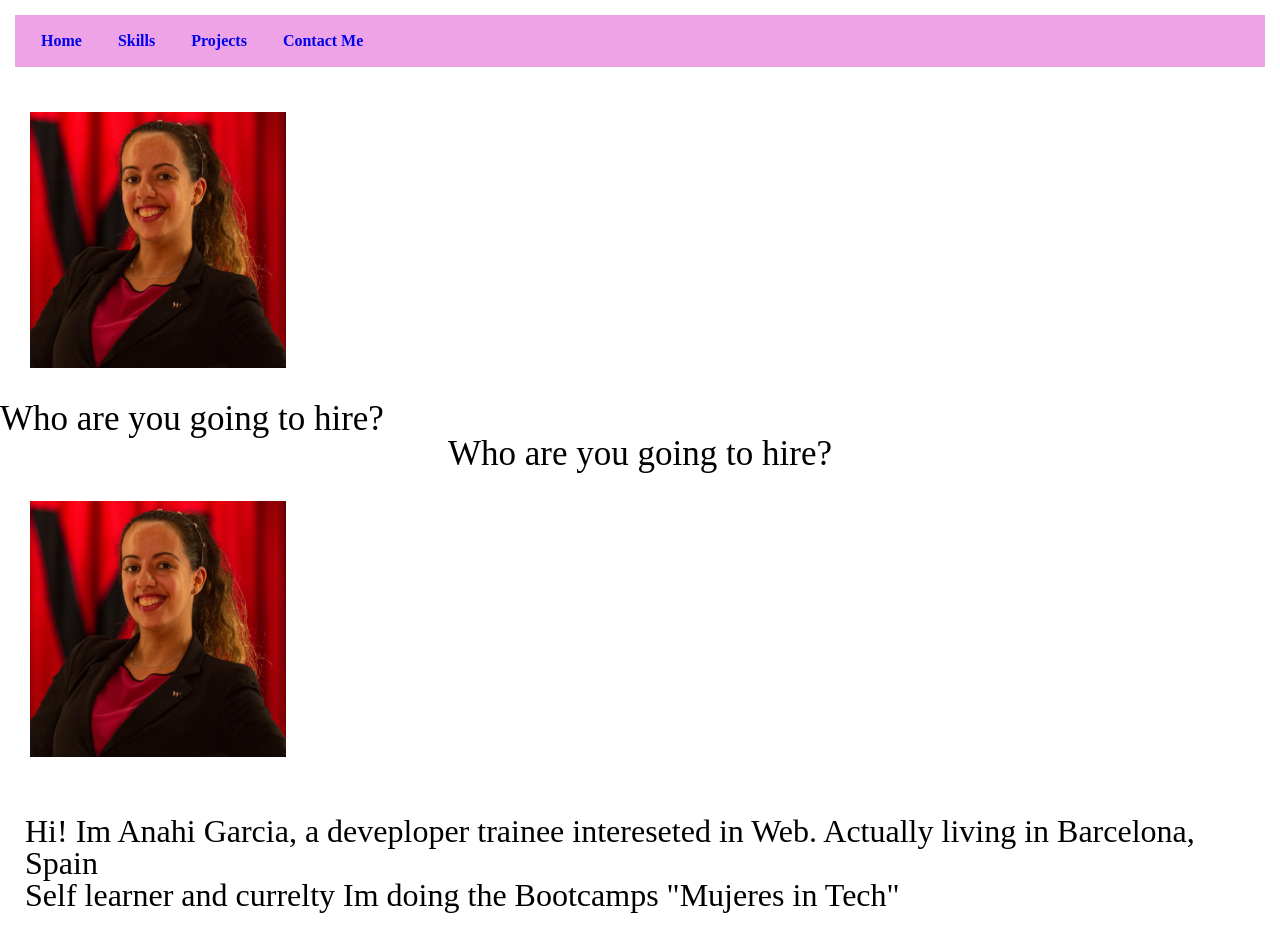
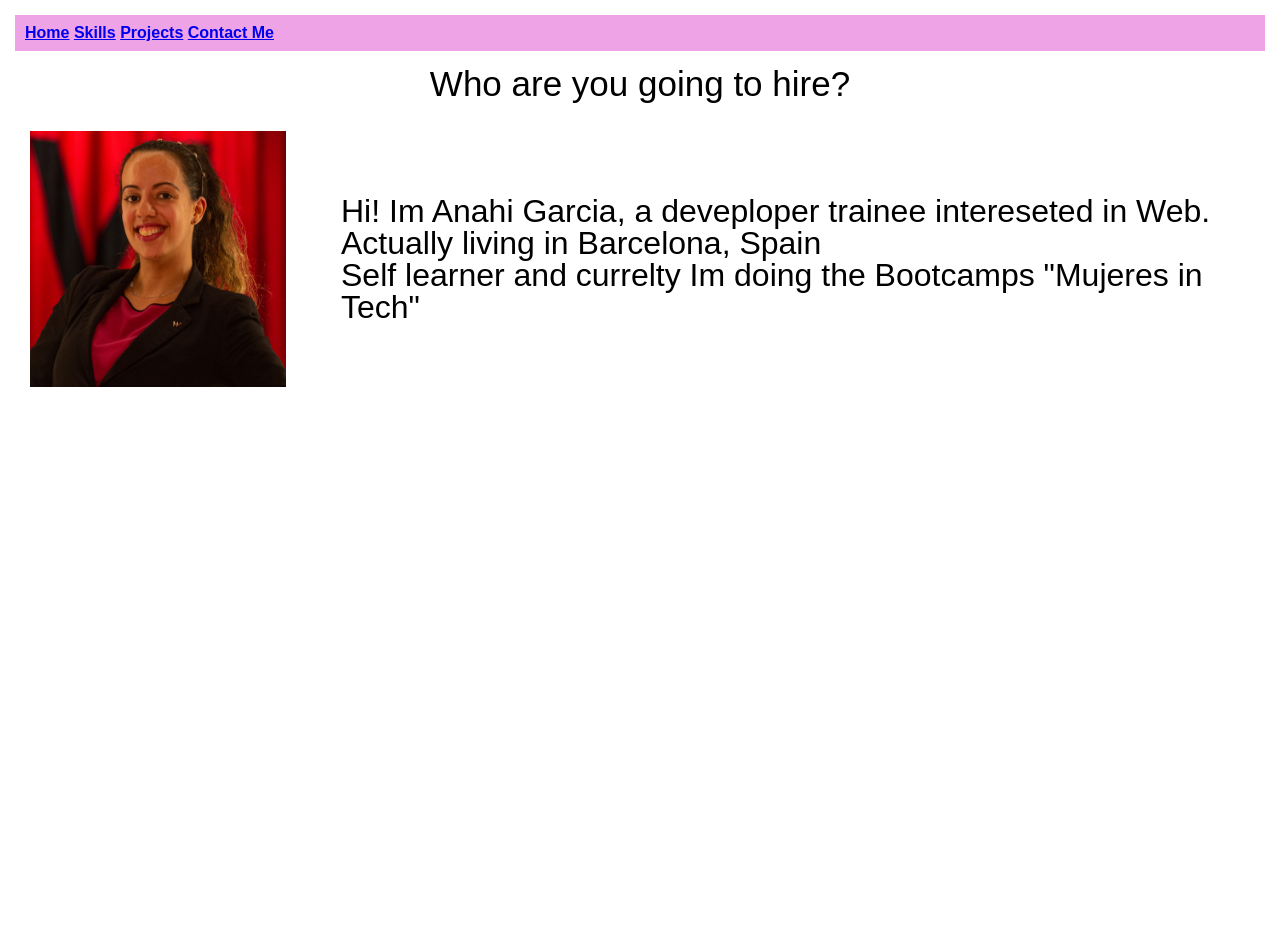
Before and after one commit to gsanahi/Glovo-Any, a plain HTML site: page html-css/Portfolio/index.html in a window 1280 px wide. After the commit the page ends 800 px from the top, so only its background shows below. Drawn offline with Linux system fonts and the light colour scheme.

Commit message:
orden de tabs

```diff
--- a/html-css/Portfolio/index.html
+++ b/html-css/Portfolio/index.html
@@ -8,6 +8,7 @@
     <link rel="stylesheet" href="styles/reset.css">
     <link rel="stylesheet" href="styles/main.css">
   </head>
+
   <body>
     <nav class="menu">
       <ul>
@@ -17,42 +18,17 @@
         <li><a href="./contact.html">Contact Me</a></li>
       </ul>
     </nav>
-      <table>
-        <thead>
-          <tr>
-            <th></th>
-            <th scope="col" class="main-title">Who are you going to hire?</th>
-          </tr>
-          <tr>
-            <th scope="row"> </th>
+    <h1 class="main-title">Who are you going to hire?</h1>
 
-            <img id="myself" src="./resources/Anahi.jpg" alt="Anahi Garcia">
-
-          </tr>
-        </thead>
-      </table>
-
-
-
-
-
-
-
-      <div>
-        <h1 class="main-title">Who are you going to hire?</h1>
-        <div>
-            <img id="myself" src="./resources/Anahi.jpg" alt="Anahi Garcia">
+    <div class="profile">
+      <img src="./resources/Anahi.jpg" alt="Anahi Garcia">
+      <div class="description">
+        <p>Hi! Im Anahi Garcia, a deveploper trainee intereseted in Web.
+          Actually living in Barcelona, Spain </p>
+        <p>Self learner and currelty Im doing the Bootcamps "Mujeres in Tech"
+        </p>
       </div>
-        <div id="description" >
-              <p>Hi! Im Anahi Garcia, a deveploper trainee intereseted in Web. Actually living in Barcelona, Spain  </p>
-              <p>Self learner and currelty Im doing the Bootcamps "Mujeres in Tech" </p>
     </div>
-
-
-
-
-
-
 
   </body>
 </html>
--- /dev/null
+++ b/html-css/Portfolio/styles/contact.css
@@ -0,0 +1,10 @@
+body {
+  display: flex;
+  align-items: center;
+  justify-content: center;
+  margin: 2rem;
+}
+
+.form-group {
+  margin: 1rem;
+}
--- a/html-css/Portfolio/styles/main.css
+++ b/html-css/Portfolio/styles/main.css
@@ -1,6 +1,11 @@
 :root{
     --mail-colour:rgb(238, 163, 230)
 }
+
+body {
+    font-family: sans-serif;
+}
+
 .menu {
     font-size: 1rem;
     background-color: var(--mail-colour);
@@ -21,52 +26,25 @@
     font-size: 35px;
 }
 
-#myself {
-    width: 20%;
-    height: 20%;
+.profile {
+    display: flex;
+    flex-direction: row;
+    align-items: center;
+    justify-content: center;
+}
+
+
+.profile img {
     margin: 20px;
     padding: 10px;
-    max-width: 30%;
+    max-width: 16rem;
 }
 
-#description {
+.description {
+    display: inline;
     text-align: left;
     font-size: 2rem;
     background-color: #fff;
     margin: 15px;
     padding: 10px;
 }
-
-
-
-
-
-
-
-
-
-a {
-    text-decoration: none;
-    display: inline-block;
-    padding: 8px 16px;
-    }
-
-a:hover {
-background-color: #ddd;
-color: black;
-}
-
-.previous {
-background-color: #570505;
-color: black;
-size: 2rem;
-}
-
-.next {
-background-color: #0c0e86;
-color: white;
-}
-
-.round {
-border-radius: 50%;
-}
```
Also changed, not shown: html-css/Portfolio/contact.html (+23 -10 lines). Lines whose indentation alone changed are shown as unchanged.
